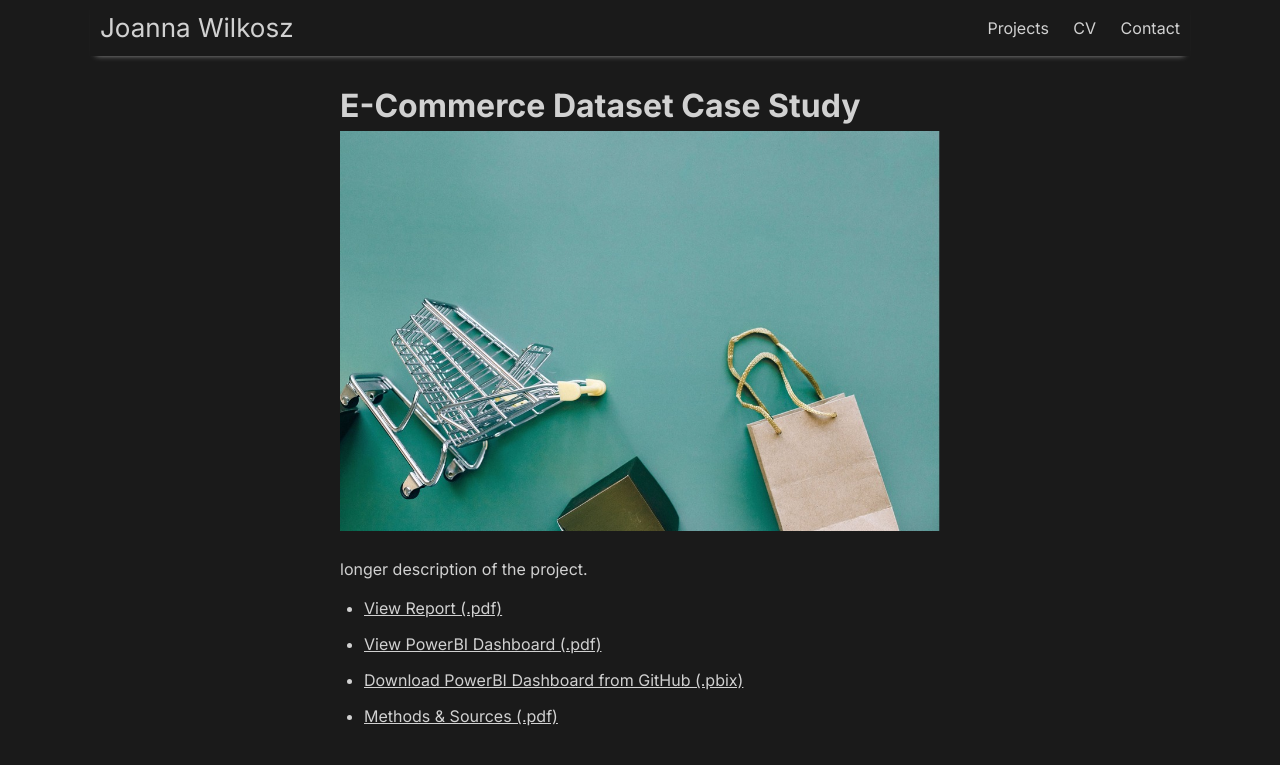
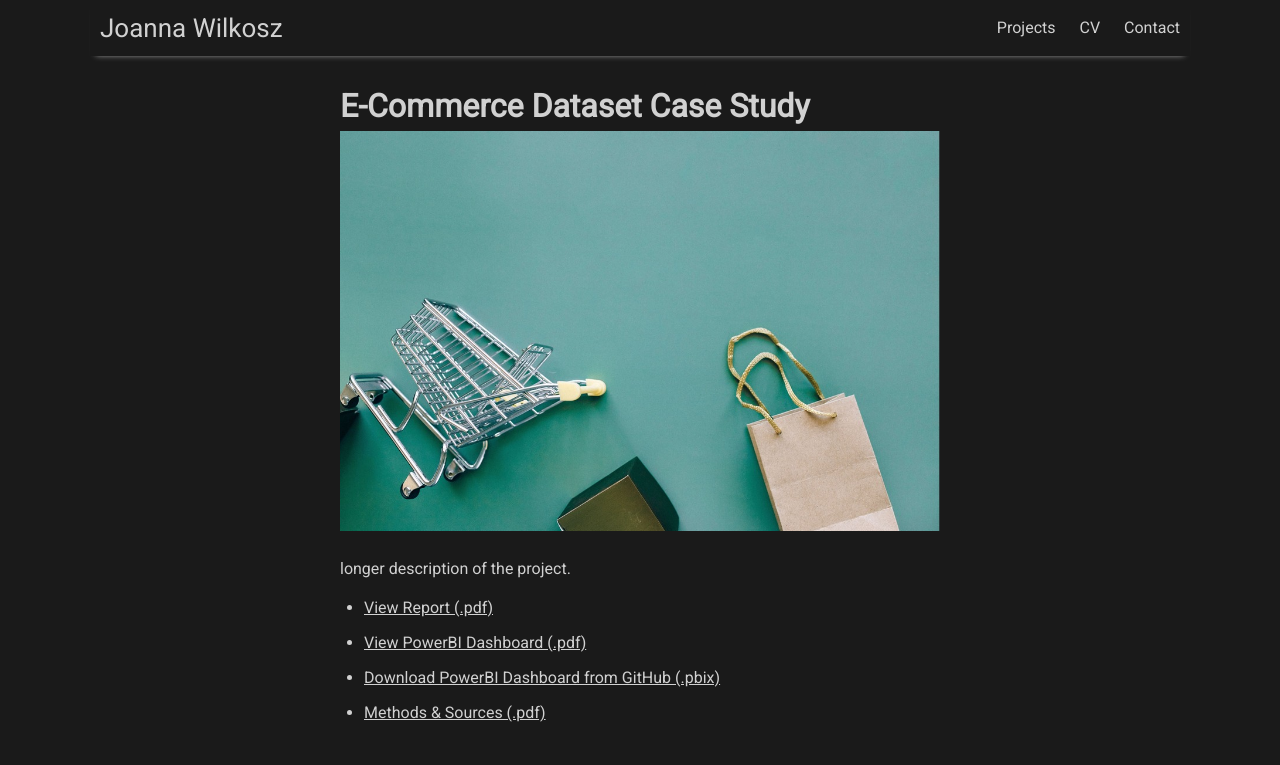
Before and after one commit to joanna-wi/joanna-wi.github.io, a Jekyll site: the page built from _projects/project-1.md, in a window 1280 px wide. Shown: the top 765 px of the page. Built offline with Jekyll 4.4.1, drawn with Linux system fonts in a browser that asks for light colours; nearby versions of some CDN libraries.

Commit message:
Update main.scss

```diff
--- a/assets/css/main.scss
+++ b/assets/css/main.scss
@@ -1,8 +1,8 @@
 ---
 ---
 
-$base-font-family: 'Inter', sans-serif;
-$body-font-family: 'Inter', sans-serif;
+$base-font-family: 'Roboto', sans-serif;
+$body-font-family: 'Roboto', sans-serif;
 $heading-font-family: 'Montserrat', sans-serif;
 $code-font-family: "Source Code Pro", monospace;
 
```
